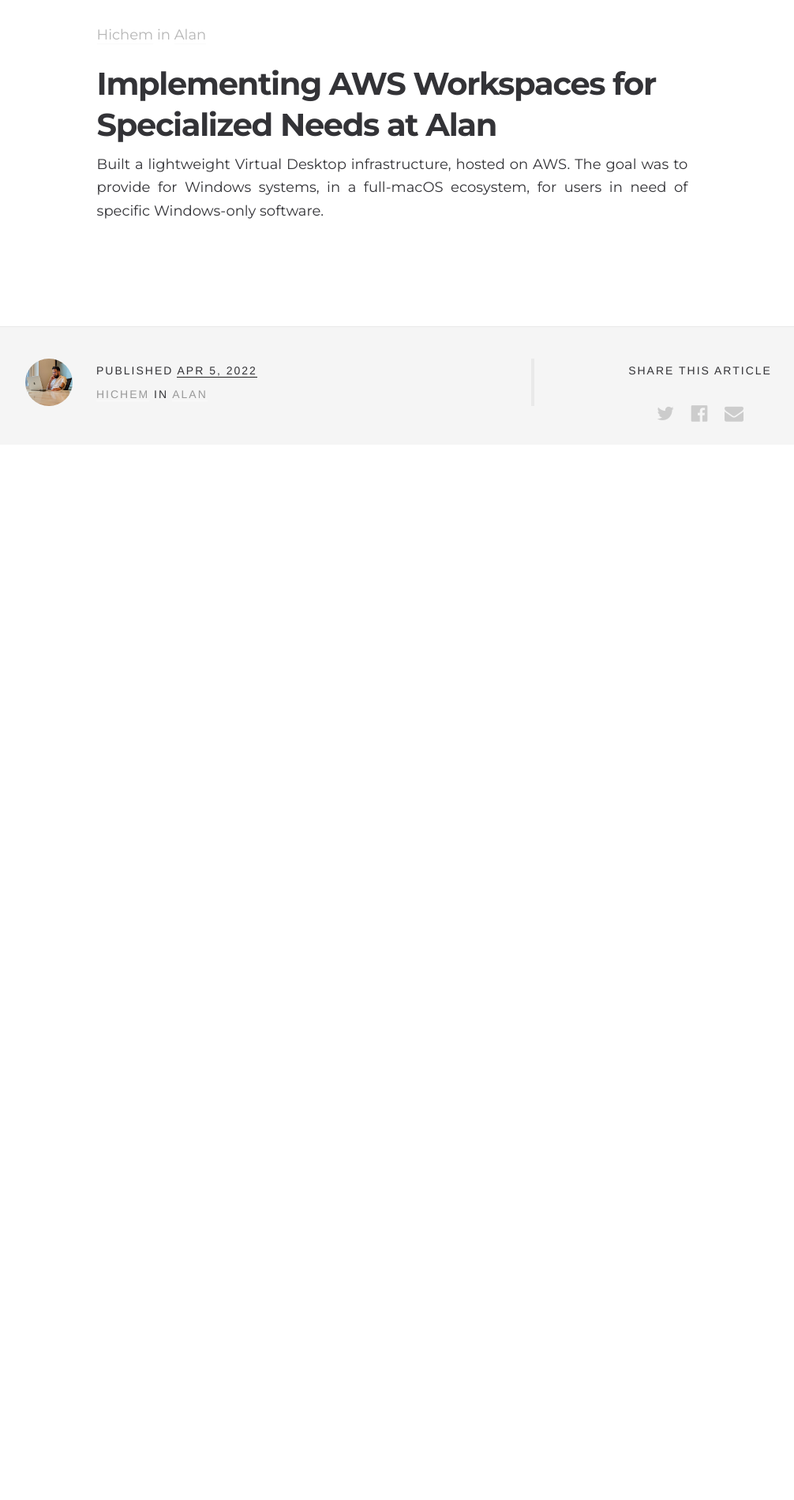
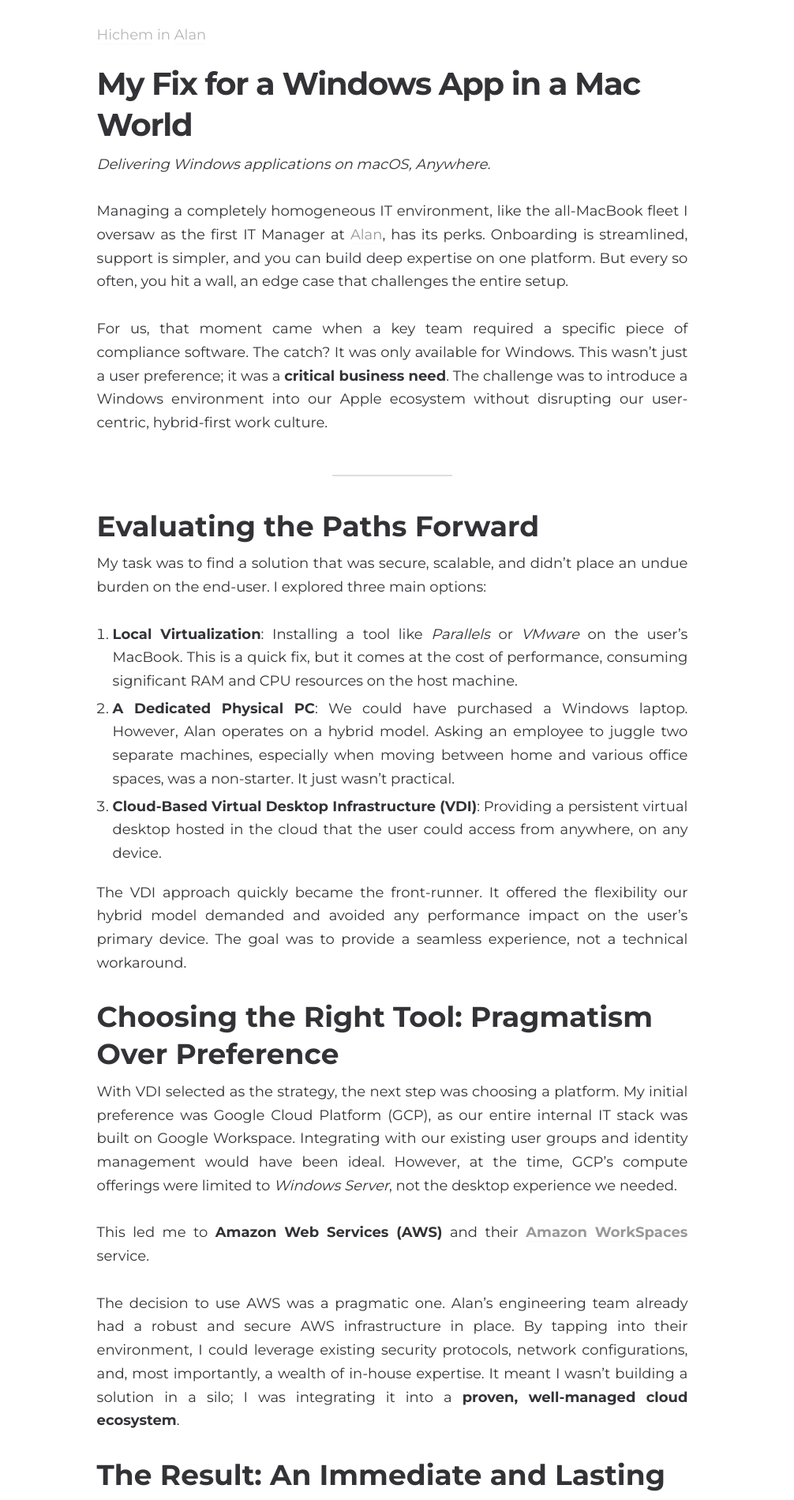
Before and after one commit to HichemBM/hichembm.github.io, a Jekyll site: the page built from _posts/2022-04-05-alan-virtual-desktop-infrastructure.md, in a window 1280 px wide. Shown: the part 460-2359 px from the top of the page at 79% size, without its empty margins (143-1149 px from the left). Built offline with Jekyll 4.4.1, drawn with Linux system fonts in a browser that asks for light colours; some of the changed text lies outside the part shown.

Commit message:
feat: blog post on alan VDI project

```diff
--- a/_posts/2022-04-05-alan-virtual-desktop-infrastructure.md
+++ b/_posts/2022-04-05-alan-virtual-desktop-infrastructure.md
@@ -1,15 +1,49 @@
 ---
 layout: post
-title: "Implementing AWS Workspaces for Specialized Needs at Alan"
+title: "My Fix for a Windows App in a Mac World"
 date: 2022-04-05
 categories: Alan
 author_name: Hichem
 author_url: /about/
 author_avatar: hichem
 show_avatar: true
-read_time: 5
 feature_image: alan-office-1
 ---
+*Delivering Windows applications on macOS, Anywhere.*
 
-Built a lightweight Virtual Desktop infrastructure, hosted on AWS.
-The goal was to provide for Windows systems, in a full-macOS ecosystem, for users in need of specific Windows-only software.
+Managing a completely homogeneous IT environment, like the all-MacBook fleet I oversaw as the first IT Manager at [Alan](https://alan.com), has its perks. Onboarding is streamlined, support is simpler, and you can build deep expertise on one platform. But every so often, you hit a wall, an edge case that challenges the entire setup.
+
+For us, that moment came when a key team required a specific piece of compliance software. The catch? It was only available for Windows. This wasn't just a user preference; it was a **critical business need**. The challenge was to introduce a Windows environment into our Apple ecosystem without disrupting our user-centric, hybrid-first work culture.
+
+---
+
+## Evaluating the Paths Forward
+
+My task was to find a solution that was secure, scalable, and didn't place an undue burden on the end-user. I explored three main options:
+
+1.  **Local Virtualization**: Installing a tool like *Parallels* or *VMware* on the user's MacBook. This is a quick fix, but it comes at the cost of performance, consuming significant RAM and CPU resources on the host machine.
+2.  **A Dedicated Physical PC**: We could have purchased a Windows laptop. However, Alan operates on a hybrid model. Asking an employee to juggle two separate machines, especially when moving between home and various office spaces, was a non-starter. It just wasn't practical.
+3.  **Cloud-Based Virtual Desktop Infrastructure (VDI)**: Providing a persistent virtual desktop hosted in the cloud that the user could access from anywhere, on any device.
+
+The VDI approach quickly became the front-runner. It offered the flexibility our hybrid model demanded and avoided any performance impact on the user's primary device. The goal was to provide a seamless experience, not a technical workaround.
+
+## Choosing the Right Tool: Pragmatism Over Preference
+
+With VDI selected as the strategy, the next step was choosing a platform. My initial preference was Google Cloud Platform (GCP), as our entire internal IT stack was built on Google Workspace. Integrating with our existing user groups and identity management would have been ideal. However, at the time, GCP's compute offerings were limited to *Windows Server*, not the desktop experience we needed.
+
+This led me to **Amazon Web Services (AWS)** and their **[Amazon WorkSpaces](https://aws.amazon.com/workspaces/)** service.
+
+The decision to use AWS was a pragmatic one. Alan’s engineering team already had a robust and secure AWS infrastructure in place. By tapping into their environment, I could leverage existing security protocols, network configurations, and, most importantly, a wealth of in-house expertise. It meant I wasn't building a solution in a silo; I was integrating it into a **proven, well-managed cloud ecosystem**.
+
+## The Result: An Immediate and Lasting Impact
+
+The implementation was straightforward. After deploying the virtual desktop, I ran a brief training session with the team lead. He was able to install his specialized software and get to work almost immediately. The solution gave his team the freedom to access their critical Windows tools from their MacBooks, whether they were at home, in the office, or traveling.
+
+The true measure of success, for me, often comes long after a project is completed. About four years later, I attended a company event and had a chat with that same person. He brought up the VDI project and mentioned how valuable it had been for his team's workflow over the years.
+
+This project was a perfect example of how the right technical solution is about more than just technology. It’s about **understanding user needs, aligning with company culture, and pragmatically using the resources and expertise already at your disposal**. It's about finding a solution that doesn't just work today, but continues to provide value for years to come.
+
+---
+
+**What are your thoughts on using VDI for specific use cases like this?**\
+Feel free to connect with me on [LinkedIn](https://www.linkedin.com/in/hichem-bm/){:target="_blank" rel="noopener noreferrer"} to discuss further!
```
